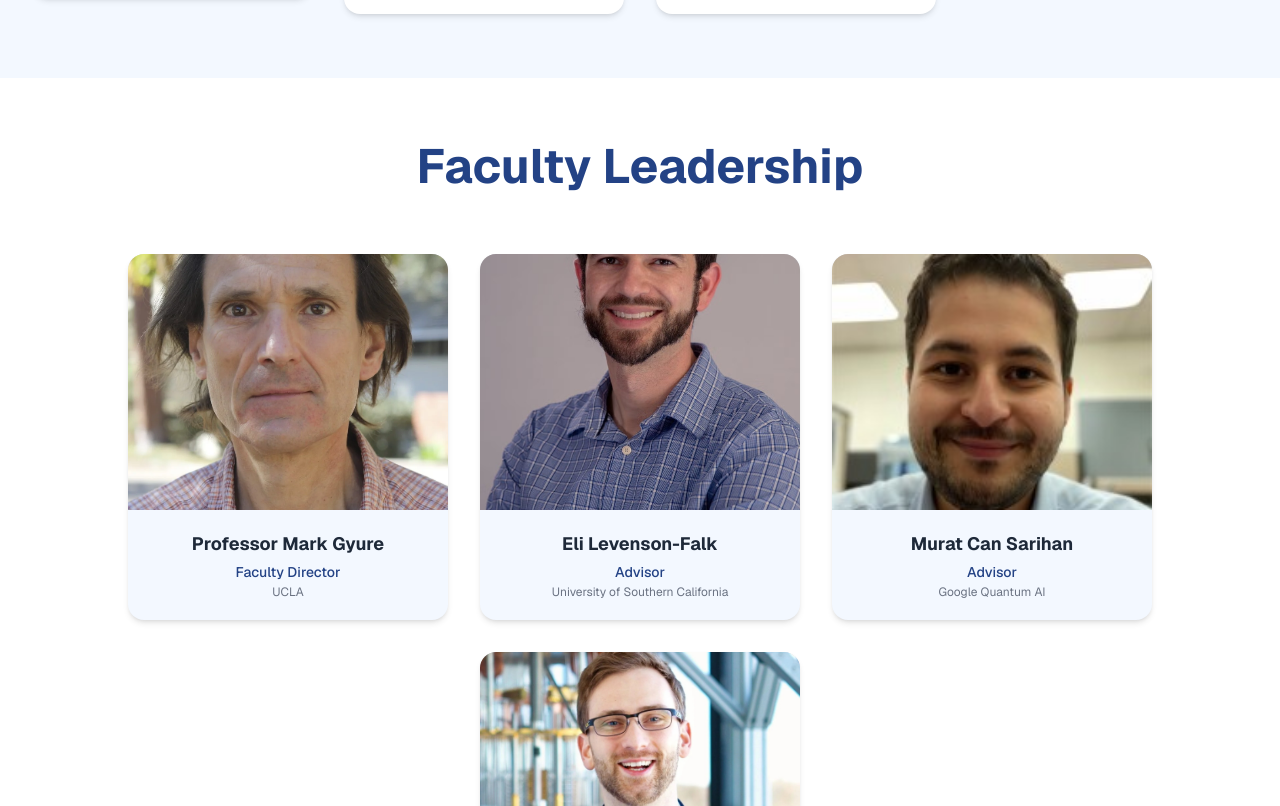
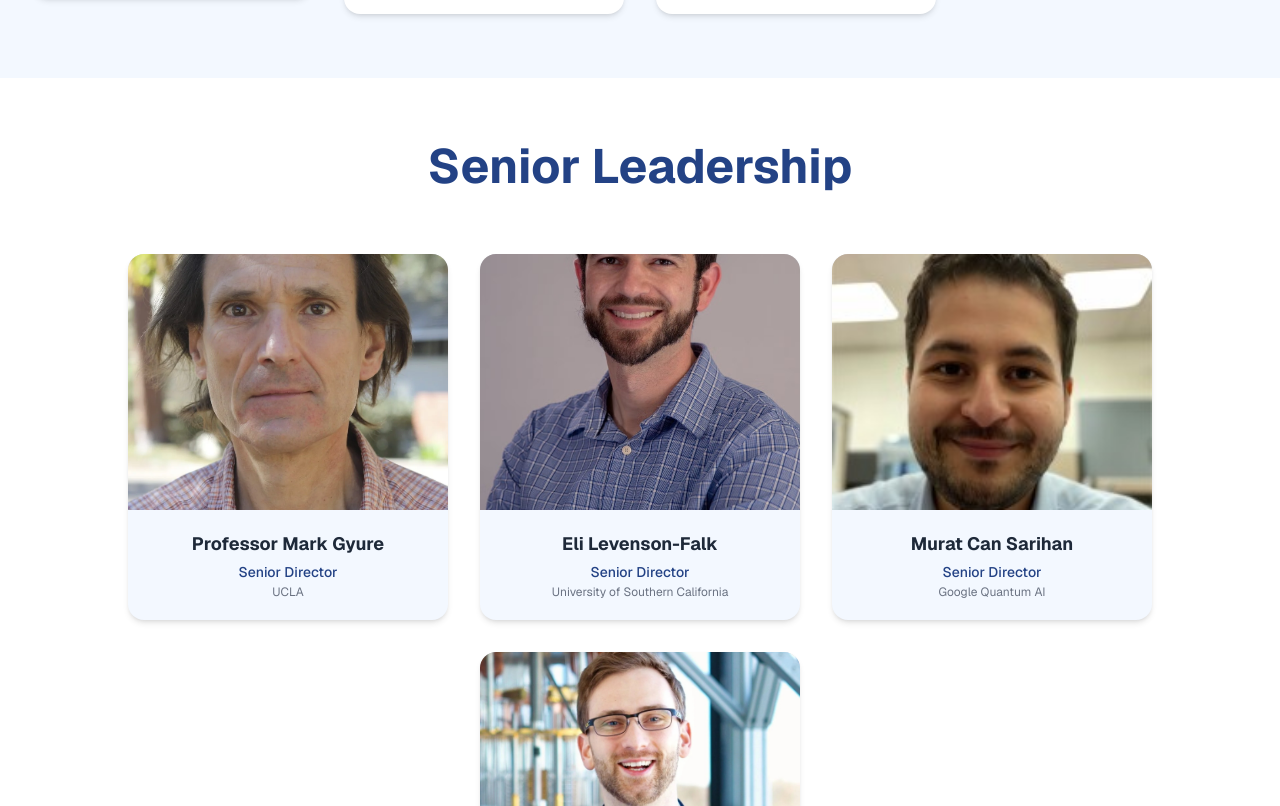
Before and after one commit to QuantumComputingScienceAssociation/QCSA, a Next.js app: page /about-us in a window 1280 px wide. Shown: the part 2634-3440 px from the top of the page. Built offline with nearby package versions, Linux system fonts and the light colour scheme.

Commit message:
changed faculty to senior

```diff
--- a/app/about-us/page.tsx
+++ b/app/about-us/page.tsx
@@ -184,7 +184,7 @@ const facultyLeadership: FacultyMember[] = [
   {
     id: 1,
     name: "Professor Mark Gyure",
-    role: "Faculty Director",
+    role: "Senior Director",
     affiliation: "UCLA",
     branches: ['UCLA'],
     bio: "In addition to coordinating the day-to-day activities of the CQSE, Gyure's research is focused on the theory and simulation of solid-state quantum information processing devices and architectures, specifically electrostatically-defined semiconductor quantum dots. He and collaborators at UCLA and HRL Laboratories, LLC in Malibu have developed a sophisticated device modeling code that employs the full configuration-interaction (FCI) method to solve the multi-electron Schrodinger equation self consistently with the electrostatic potential generated from realistic device geometries, enabling highly accurate calculations of the energy spectrum of coupled quantum dot systems. He came to UCLA recently from HRL Laboratories where he was the Principal Investigator and Chief Scientist for over 15 years on numerous programs in the quantum information science and technology area.",
@@ -194,7 +194,7 @@ const facultyLeadership: FacultyMember[] = [
   {
     id: 2,
     name: "Eli Levenson-Falk",
-    role: "Advisor",
+    role: "Senior Director",
     affiliation: "University of Southern California",
     branches: ['UCLA', 'QDC'],
     bio: "Eli Levenson-Falk is an Associate Professor at USC specializing in quantum device fabrication, materials science, and noise in superconducting quantum systems. His group studies the microscopic origins of decoherence and develops new approaches to building long-lived qubits.",
@@ -204,7 +204,7 @@ const facultyLeadership: FacultyMember[] = [
   {
     id: 3,
     name: "Murat Can Sarihan",
-    role: "Advisor",
+    role: "Senior Director",
     affiliation: "Google Quantum AI",
     branches: ['UCLA', 'QDC'],
     bio: "Murat Can Sarihan is a Research Scientist at Google Quantum AI focusing on superconducting qubit design and quantum error correction. His research contributes to Google's efforts to build large-scale, error-corrected quantum processors.",
@@ -214,7 +214,7 @@ const facultyLeadership: FacultyMember[] = [
   {
     id: 4,
     name: "Zlatko Minev",
-    role: "Advisor",
+    role: "Senior Director",
     affiliation: "Google Quantum AI",
     branches: ['UCLA', 'QDC'],
     bio: "Zlatko Minev is a Research Scientist at Google Quantum AI, known for his landmark work on catching and reversing quantum jumps. He also created Qiskit Metal, an open-source quantum hardware design tool. His research spans quantum measurement, qubit design automation, and machine learning for quantum systems.",
@@ -443,7 +443,7 @@ export default function AboutPage() {
               viewport={{ once: true }}
               transition={{ duration: 0.6 }}
             >
-              Faculty Leadership
+              Senior Leadership
             </motion.h2>
             <div className="flex flex-wrap justify-center gap-8">
               {facultyLeadership.filter((f) => f.branches.includes(selectedBranch)).map((faculty, index) => (
```
